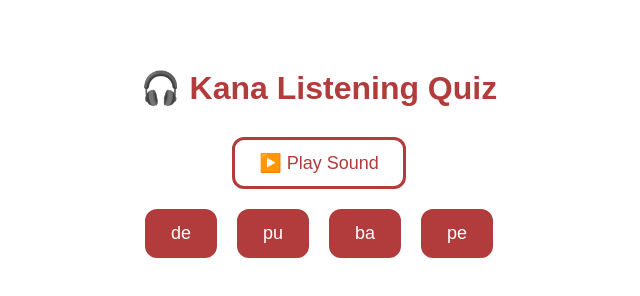
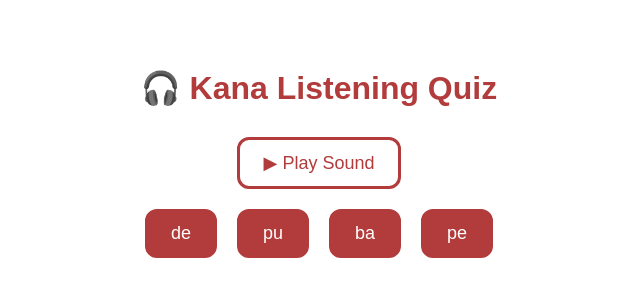
Before and after one commit to k58835032-notbot/hiragana-lesson-5-listening, a plain HTML site: page index.html in a window 1280 px wide. Shown: the full height of the page, 321-961 px from the left. Drawn offline with Linux system fonts and the light colour scheme.

Commit message:
Update index.html

```diff
--- a/index.html
+++ b/index.html
@@ -63,7 +63,7 @@
 </head>
 <body>
   <h1>🎧 Kana Listening Quiz</h1>
-  <button id="playSound">▶️ Play Sound</button>
+  <button id="playSound">▶︎ Play Sound</button>
   <div id="choices"></div>
   <div id="result"></div>
 
```
